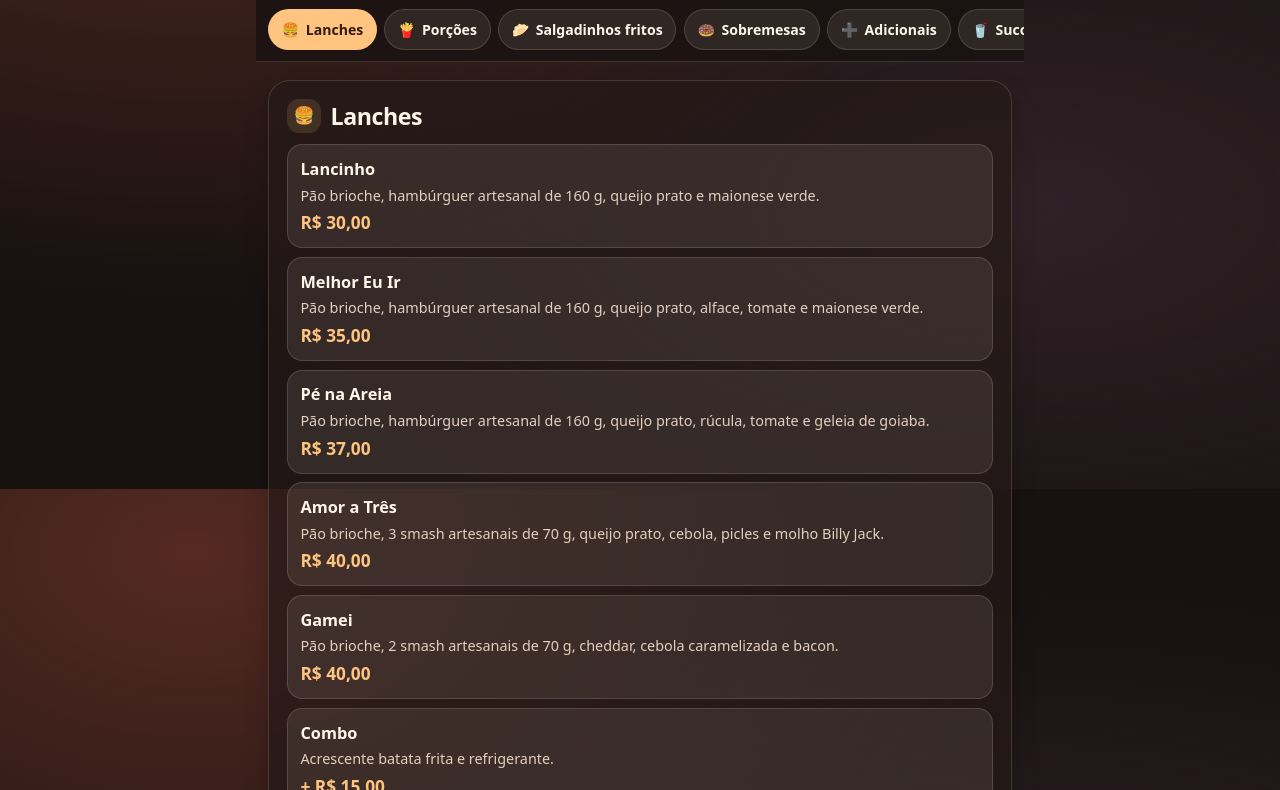
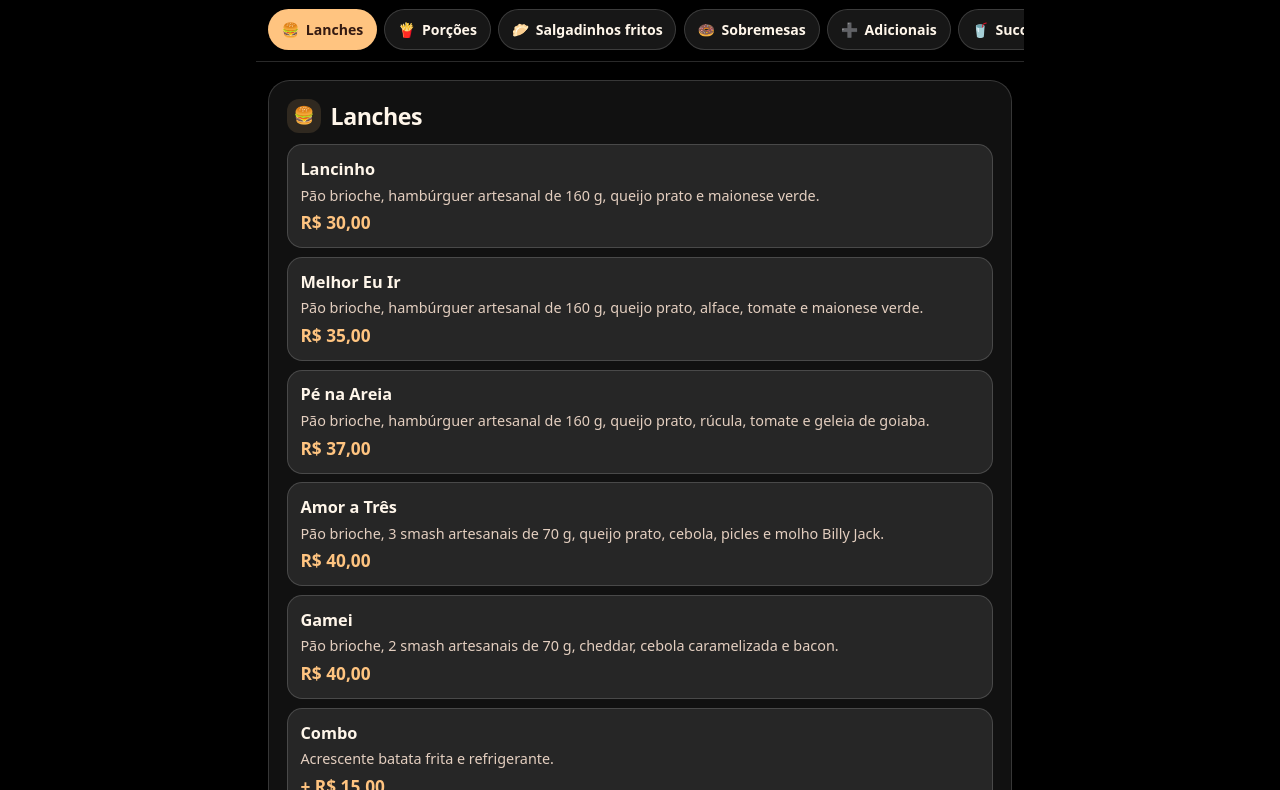
Before and after one commit to leoslassis/cardapio-arena-rk, a plain HTML site: page index.html in a window 1280 px wide. Shown: the part 311-1101 px from the top of the page. Drawn offline with Linux system fonts and the light colour scheme.

Commit message:
Troca o fundo do cardápio para preto

```diff
--- a/index.html
+++ b/index.html
@@ -3,14 +3,14 @@
 <head>
   <meta charset="utf-8">
   <meta name="viewport" content="width=device-width, initial-scale=1">
-  <meta name="theme-color" content="#191110">
+  <meta name="theme-color" content="#000000">
   <title>Cardápio | Arena RK</title>
   <style>
     :root {
       color-scheme: dark;
-      --surface: rgba(37, 26, 24, .72);
-      --surface-raised: rgba(255, 239, 214, .09);
-      --line: rgba(255, 224, 192, .16);
+      --surface: rgba(24, 24, 24, .72);
+      --surface-raised: rgba(255, 255, 255, .09);
+      --line: rgba(255, 255, 255, .16);
       --text: #fff6ea;
       --muted: #e4cfc0;
       --accent: #ffc480;
@@ -23,9 +23,7 @@
       margin: 0;
       color: var(--text);
       font-family: system-ui, sans-serif;
-      background: radial-gradient(ellipse at 15% 8%, #552a22, transparent 52%),
-        radial-gradient(ellipse at 80% 65%, #302127, transparent 56%), #171110;
-      background-attachment: fixed;
+      background: #000;
     }
     header { position: relative; max-width: 76rem; margin: auto; text-align: center; }
     .brand {
@@ -49,7 +47,7 @@
       max-width: 48rem;
       margin: 0 auto;
       border-block: 1px solid var(--line);
-      background: rgba(27, 19, 18, .90);
+      background: rgba(0, 0, 0, .90);
       backdrop-filter: blur(16px);
     }
     nav ul {
@@ -75,7 +73,7 @@
       font-size: .88rem;
       font-weight: 650;
     }
-    nav a:hover { background: rgba(255, 239, 214, .16); }
+    nav a:hover { background: rgba(255, 255, 255, .16); }
     nav a[aria-current] { border-color: transparent; background: var(--accent); color: var(--accent-ink); }
     a:focus-visible { outline: 2px solid var(--accent); outline-offset: 2px; }
     main { max-width: 48rem; margin: 0 auto; padding: 1.15rem .75rem 3rem; }
```
